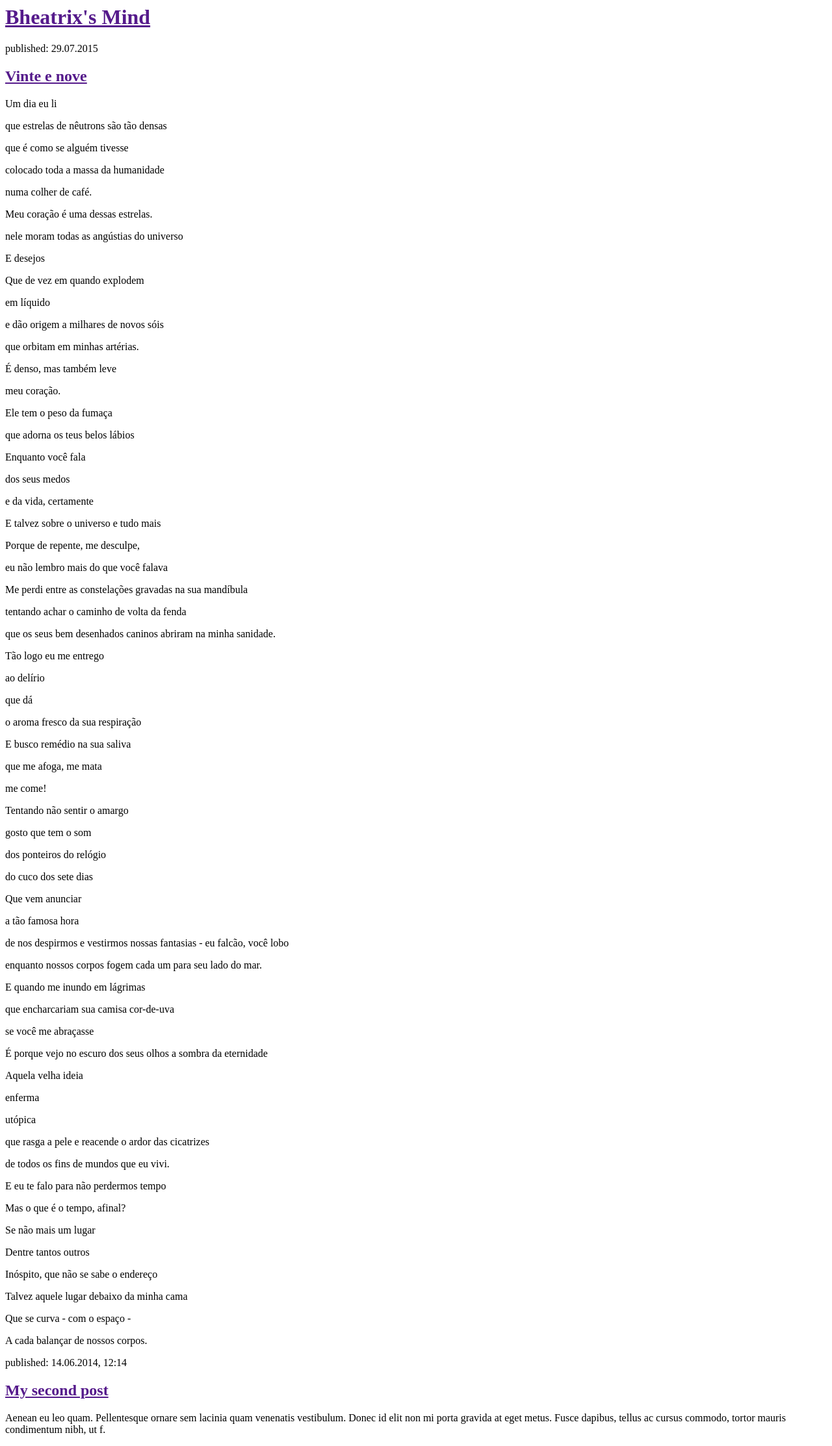
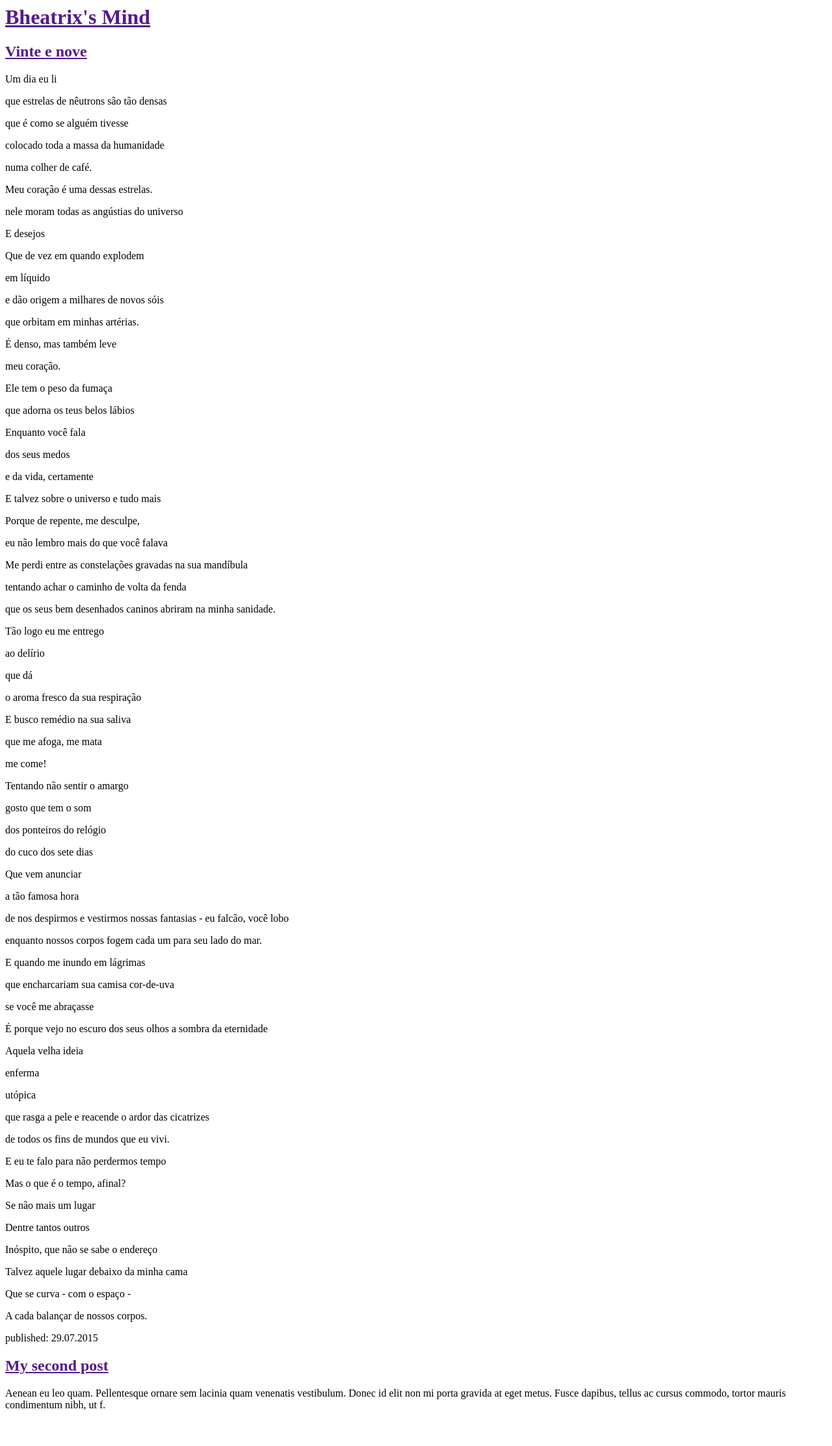
Before and after one commit to bheatrixbf/my-first-blog, a Django app: page / in a window 1280 px wide. Shown: the whole page at 65% size. After the commit the page ends 2171 px from the top, so only its background shows below. Run offline with Django 3.2, Linux system fonts and the light colour scheme.

Commit message:
Update post_list.html

```diff
--- a/blog/templates/blog/post_list.html
+++ b/blog/templates/blog/post_list.html
@@ -1,6 +1,6 @@
 <html>
     <head>
-        <title>Bhea_trix</title>
+        <title><red>Bhea_trix</red></title>
     </head>
     <body>
         <div>
@@ -8,7 +8,7 @@
         </div>
 
         <div>
-            <p>published: 29.07.2015</p>
+
             <h2><a href="">Vinte e nove</a></h2>
             <p>Um dia eu li</p>
 <p>que estrelas de nêutrons são tão densas </p>
@@ -70,7 +70,7 @@
         </div>
 
         <div>
-            <p>published: 14.06.2014, 12:14</p>
+            <p>published: 29.07.2015</p>
             <h2><a href="">My second post</a></h2>
             <p>Aenean eu leo quam. Pellentesque ornare sem lacinia quam venenatis vestibulum. Donec id elit non mi porta gravida at eget metus. Fusce dapibus, tellus ac cursus commodo, tortor mauris condimentum nibh, ut f.</p>
         </div>
```
